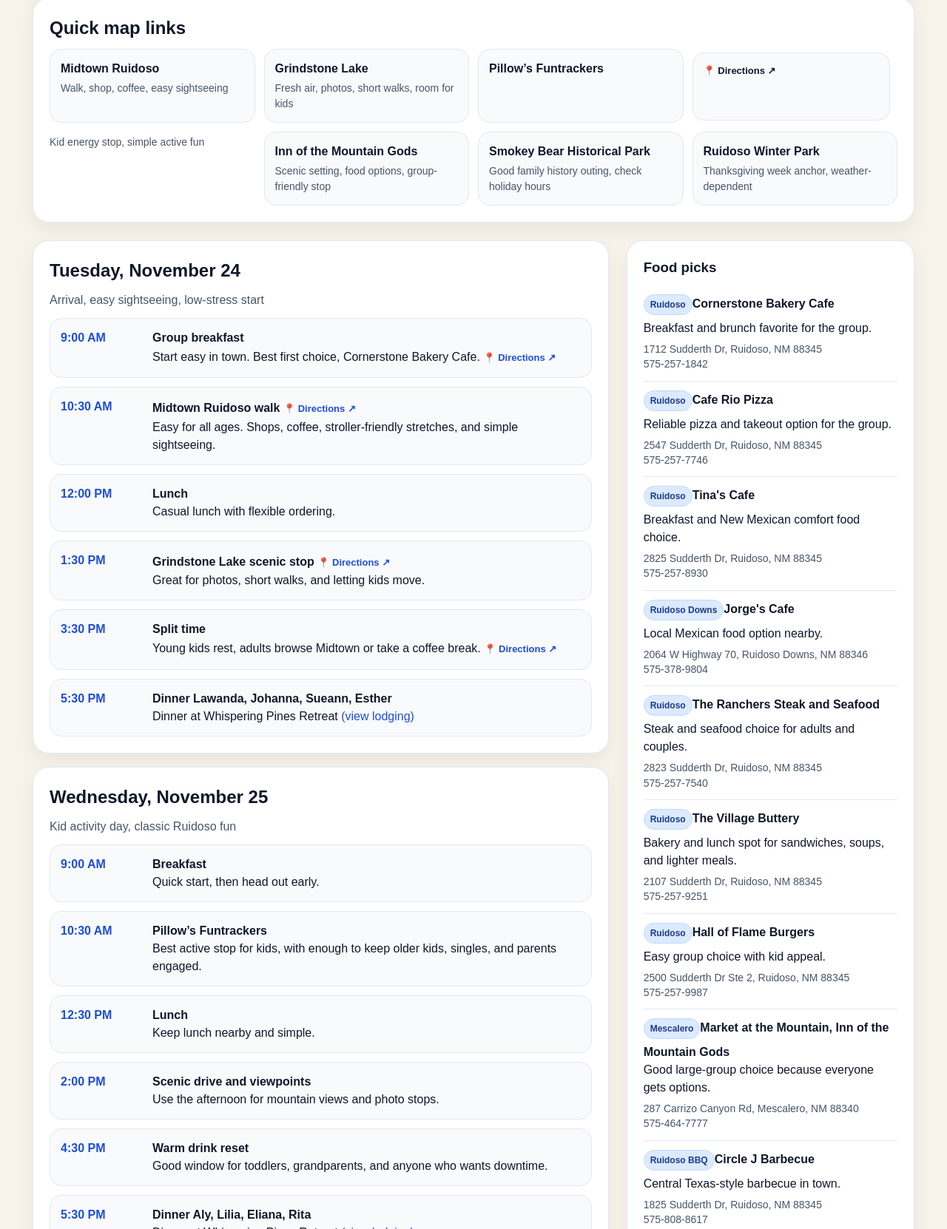
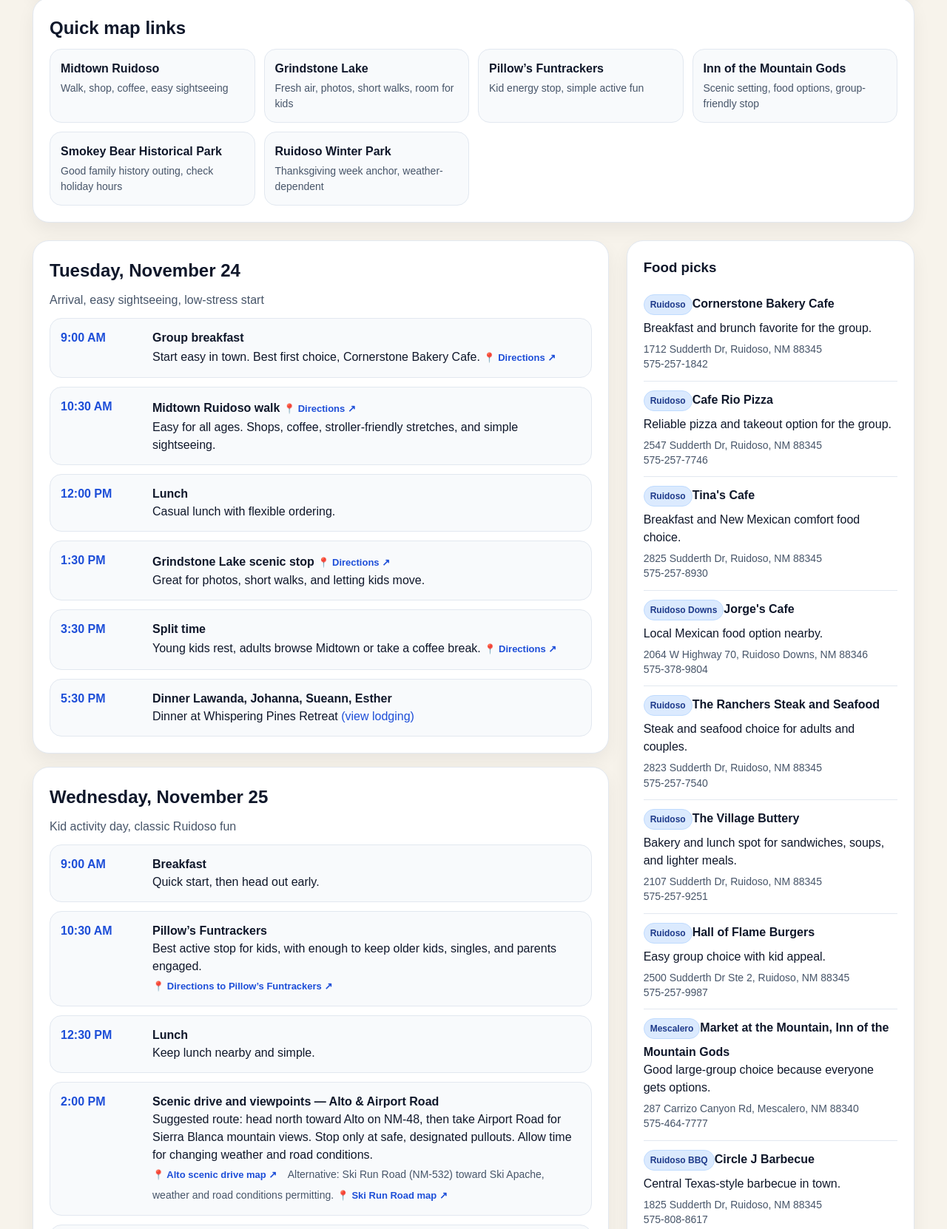
Before and after one commit to JamesJones4301/ruidoso-family-trip, a website: page index.html in a window 1280 px wide. Shown: the part 1338-3000 px from the top of the page at 74% size. Drawn offline with Linux system fonts and the light colour scheme.

Commit message:
Fix Funtrackers link and add labeled scenic and shopping map destinations

```diff
--- a/index.html
+++ b/index.html
@@ -416,7 +416,7 @@
         <div class="quick-links">
           <a href="https://maps.google.com/?q=Midtown+Ruidoso" target="_blank" rel="noreferrer"><strong>Midtown Ruidoso</strong><span>Walk, shop, coffee, easy sightseeing</span></a>
           <a href="https://maps.google.com/?q=Grindstone+Lake+Ruidoso" target="_blank" rel="noreferrer"><strong>Grindstone Lake</strong><span>Fresh air, photos, short walks, room for kids</span></a>
-          <a href="https://maps.google.com/?q=Pillow%27s+Funtrackers+Ruidoso" target="_blank" rel="noreferrer"><strong>Pillow’s Funtrackers</strong> <a class="event-map" href="https://www.google.com/maps/search/?api=1&query=Pillow's%20Funtrackers%2C%20Ruidoso%20NM" target="_blank" rel="noopener noreferrer" aria-label="Directions to Pillow’s Funtrackers">📍 Directions ↗</a><span>Kid energy stop, simple active fun</span></a>
+          <a href="https://maps.google.com/?q=Pillow%27s+Funtrackers+Ruidoso" target="_blank" rel="noreferrer"><strong>Pillow’s Funtrackers</strong><span>Kid energy stop, simple active fun</span></a>
           <a href="https://maps.google.com/?q=Inn+of+the+Mountain+Gods+Ruidoso" target="_blank" rel="noreferrer"><strong>Inn of the Mountain Gods</strong><span>Scenic setting, food options, group-friendly stop</span></a>
           <a href="https://maps.google.com/?q=Smokey+Bear+Historical+Park+Capitan+NM" target="_blank" rel="noreferrer"><strong>Smokey Bear Historical Park</strong><span>Good family history outing, check holiday hours</span></a>
           <a href="https://maps.google.com/?q=Ruidoso+Winter+Park" target="_blank" rel="noreferrer"><strong>Ruidoso Winter Park</strong><span>Thanksgiving week anchor, weather-dependent</span></a>
@@ -441,9 +441,9 @@
           <h2>Wednesday, November 25</h2>
           <p class="theme">Kid activity day, classic Ruidoso fun</p>
           <div class="event"><div class="time">9:00 AM</div><div><strong>Breakfast</strong><br>Quick start, then head out early.</div></div>
-          <div class="event"><div class="time">10:30 AM</div><div><strong>Pillow’s Funtrackers</strong><br>Best active stop for kids, with enough to keep older kids, singles, and parents engaged.</div></div>
+          <div class="event"><div class="time">10:30 AM</div><div><strong>Pillow’s Funtrackers</strong><br>Best active stop for kids, with enough to keep older kids, singles, and parents engaged.<br><a class="event-map" href="https://www.google.com/maps/search/?api=1&amp;query=Pillow's%20Funtrackers%20Ruidoso%20NM" target="_blank" rel="noopener noreferrer">📍 Directions to Pillow’s Funtrackers ↗</a></div></div>
           <div class="event"><div class="time">12:30 PM</div><div><strong>Lunch</strong><br>Keep lunch nearby and simple.</div></div>
-          <div class="event"><div class="time">2:00 PM</div><div><strong>Scenic drive and viewpoints</strong><br>Use the afternoon for mountain views and photo stops.</div></div>
+          <div class="event"><div class="time">2:00 PM</div><div><strong>Scenic drive and viewpoints — Alto &amp; Airport Road</strong><br>Suggested route: head north toward Alto on NM-48, then take Airport Road for Sierra Blanca mountain views. Stop only at safe, designated pullouts. Allow time for changing weather and road conditions.<br><a class="event-map" href="https://www.google.com/maps/search/?api=1&amp;query=Airport%20Road%20Alto%20NM" target="_blank" rel="noopener noreferrer">📍 Alto scenic drive map ↗</a> <span class="contact">Alternative: Ski Run Road (NM-532) toward Ski Apache, weather and road conditions permitting.</span> <a class="event-map" href="https://www.google.com/maps/search/?api=1&amp;query=Ski%20Run%20Road%20Alto%20NM" target="_blank" rel="noopener noreferrer">📍 Ski Run Road map ↗</a></div></div>
           <div class="event"><div class="time">4:30 PM</div><div><strong>Warm drink reset</strong><br>Good window for toddlers, grandparents, and anyone who wants downtime.</div></div>
           <div class="event"><div class="time">5:30 PM</div><div><strong>Dinner Aly, Lilia, Eliana, Rita</strong><br>Dinner at Whispering Pines Retreat <a href="https://www.airbnb.com/rooms/589077617002834796" target="_blank" rel="noopener noreferrer">(view lodging)</a></div></div>
         </section>
@@ -473,9 +473,9 @@
           <h2>Saturday, November 28, Also checkout day</h2>
           <p class="theme">Last views, easy exits, flexible departures</p>
           <div class="event"><div class="time">9:00 AM</div><div><strong>Breakfast</strong><br>One last group breakfast.</div></div>
-          <div class="event"><div class="time">10:30 AM</div><div><strong>Easy final sightseeing stop</strong><br>Choose Midtown, Grindstone, or another short scenic stop based on departures. <a class="event-map" href="https://www.google.com/maps/search/?api=1&query=Midtown%20Ruidoso%20NM" target="_blank" rel="noopener noreferrer" aria-label="Directions to Midtown Ruidoso">📍 Directions ↗</a> <a class="event-map" href="https://www.google.com/maps/search/?api=1&query=Grindstone%20Lake%20Ruidoso%20NM" target="_blank" rel="noopener noreferrer" aria-label="Directions to Grindstone Lake">📍 Directions ↗</a></div></div>
+          <div class="event"><div class="time">10:30 AM</div><div><strong>Easy final sightseeing stop</strong><br>Recommended: Grindstone Lake for a quick family photo and fresh air before departure. <a class="event-map" href="https://www.google.com/maps/search/?api=1&amp;query=Grindstone%20Lake%20Ruidoso%20NM" target="_blank" rel="noopener noreferrer">📍 Grindstone Lake directions ↗</a><br><span class="contact">If the family prefers shops instead, choose Midtown Ruidoso: <a class="event-map" href="https://www.google.com/maps/search/?api=1&amp;query=Midtown%20Ruidoso%20NM" target="_blank" rel="noopener noreferrer">📍 Midtown directions ↗</a></span></div></div>
           <div class="event"><div class="time">12:00 PM</div><div><strong>Lunch</strong><br>Keep lunch fast and flexible for those leaving early.</div></div>
-          <div class="event"><div class="time">1:30 PM</div><div><strong>Free time or shopping</strong><br>Good window for gifts, coffee, and low-key family time. <a class="event-map" href="https://www.google.com/maps/search/?api=1&query=Midtown%20Ruidoso%20NM" target="_blank" rel="noopener noreferrer" aria-label="Directions to Midtown Ruidoso">📍 Directions ↗</a></div></div>
+          <div class="event"><div class="time">1:30 PM</div><div><strong>Free time or shopping</strong><br>Suggested Midtown stops: <strong>Ruidoso Trading Post</strong> for souvenirs and gifts, <strong>Books Etcetera</strong> for books and puzzles, or <strong>Noisy Water Mercantile</strong> for local merchandise. Browse at your own pace; verify holiday weekend hours.<br><a class="event-map" href="https://www.google.com/maps/search/?api=1&amp;query=2553%20Sudderth%20Dr%20Ruidoso%20NM" target="_blank" rel="noopener noreferrer">📍 Trading Post directions ↗</a> <a class="event-map" href="https://www.google.com/maps/search/?api=1&amp;query=2340%20Sudderth%20Dr%20Ruidoso%20NM" target="_blank" rel="noopener noreferrer">📍 Books Etcetera directions ↗</a> <a class="event-map" href="https://www.google.com/maps/search/?api=1&amp;query=2408C%20Sudderth%20Dr%20Ruidoso%20NM" target="_blank" rel="noopener noreferrer">📍 Noisy Water Mercantile directions ↗</a></div></div>
           <div class="event"><div class="time">4:30 PM</div><div><strong>Be safe if you are traveling</strong><br>Safe Travels.</div></div>
         </section>
       </main>
```
